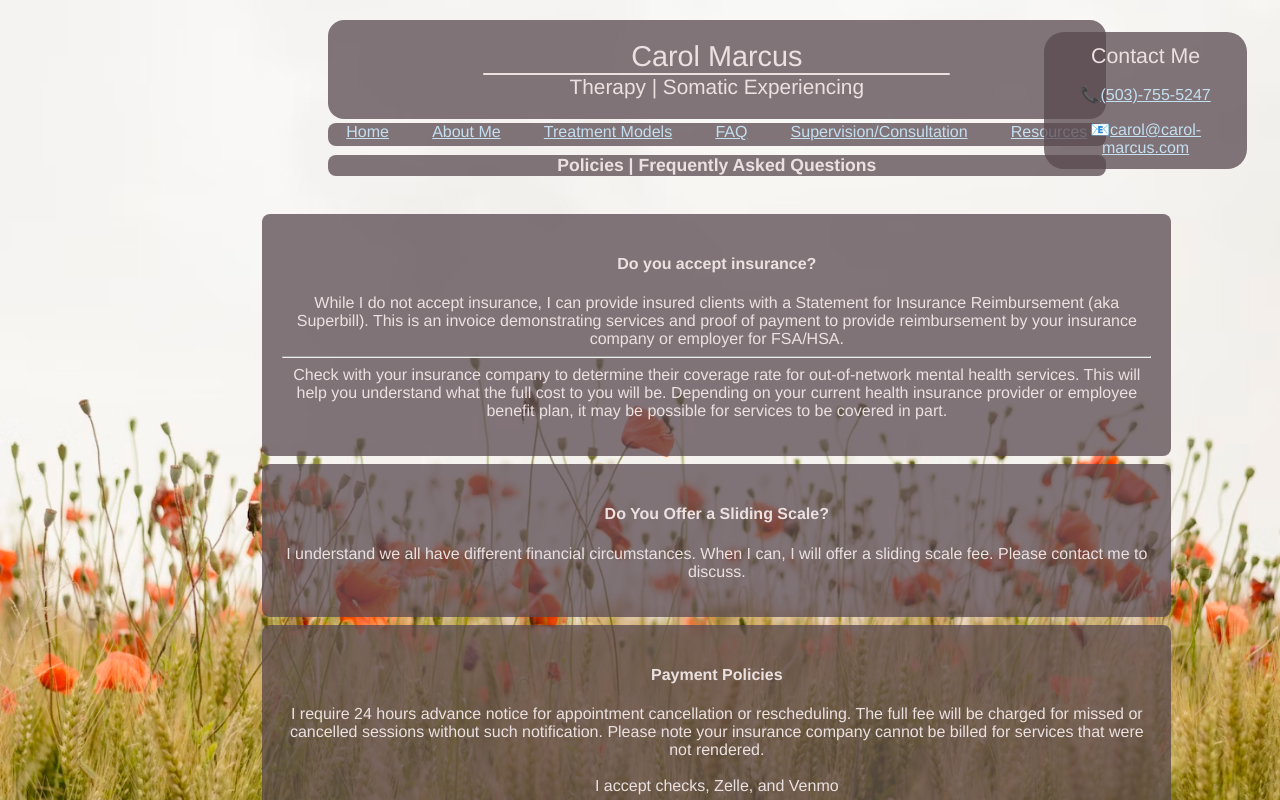
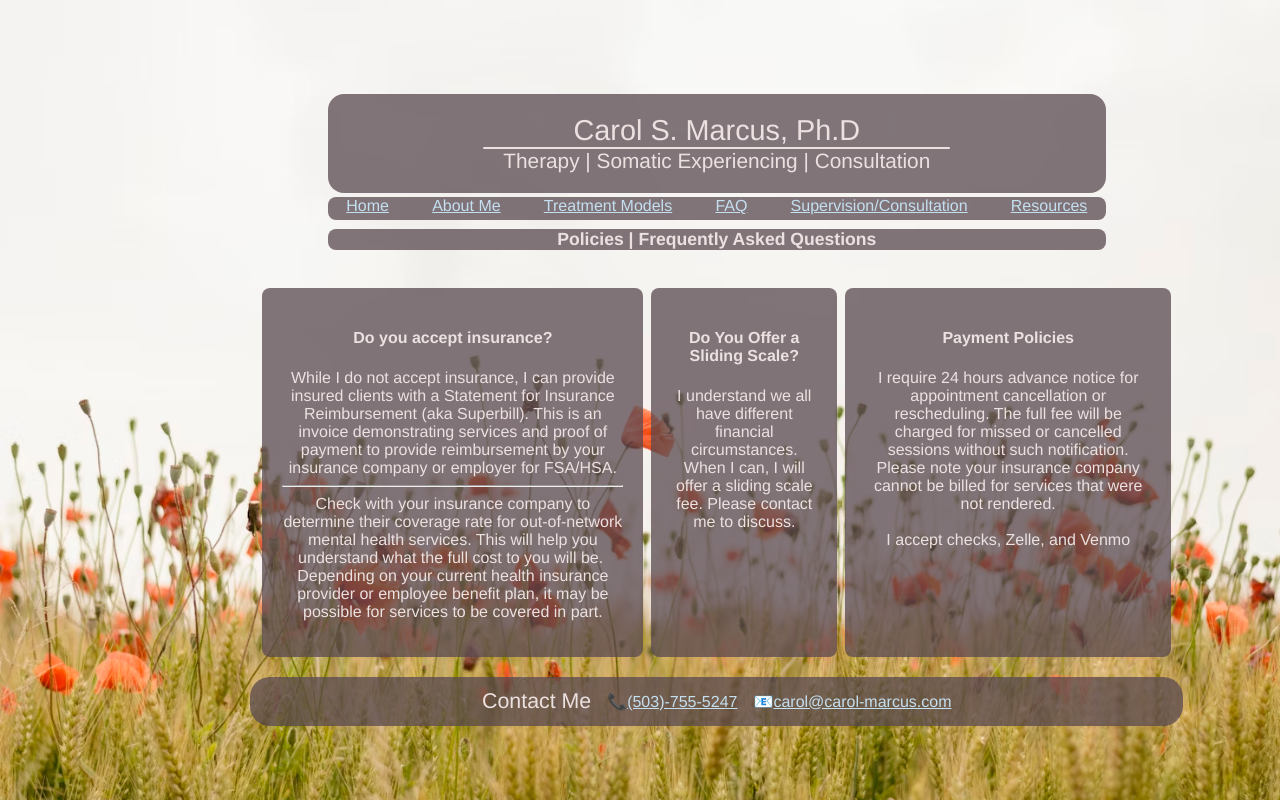
Before and after one commit to PatOConnor/carolsite, a React (Create React App) app: page /faq in a window 1280 px wide. Built offline with nearby package versions, Linux system fonts and the light colour scheme.

Commit message:
site fix
reattached images and fixed broken flexboxes

```diff
--- a/package.json
+++ b/package.json
@@ -1,6 +1,7 @@
 {
   "name": "carolwebsite",
   "version": "0.1.0",
+  "homepage": "https://patoconnor.github.io/carolsite",
   "private": true,
   "dependencies": {
     "cra-template": "1.2.0",
@@ -11,6 +12,8 @@
     "react-scripts": "5.0.1"
   },
   "scripts": {
+    "predeploy": "npm run build",
+    "deploy": "gh-pages -d build",
     "start": "react-scripts start",
     "build": "react-scripts build",
     "test": "react-scripts test",
@@ -33,5 +36,8 @@
       "last 1 firefox version",
       "last 1 safari version"
     ]
+  },
+  "devDependencies": {
+    "gh-pages": "^6.3.0"
   }
 }
--- a/src/App.css
+++ b/src/App.css
@@ -123,8 +123,10 @@
 
   .horizontal-layout {
     flex-direction: row;
-    flex-wrap: wrap;
-    justify-items: center;
+  }
+
+  .wrap {
+  flex-wrap: wrap;
   }
 
   .vertical-layout {
@@ -292,8 +294,8 @@ font-size: 1.3em;
 }
 
 .body-section-content-container{
-  display:flex;
-  flex-direction: column;
+  /* display:flex; */
+  /* flex-direction: column; */
   gap: 8px;
 
 }
@@ -348,9 +350,7 @@ font-size: 1.3em;
 
   }
 
-  .body-section {
-    flex-direction: row;
-  }
+
 
   .body-section > img {
     /* max-height: 500px; */
@@ -368,15 +368,13 @@ font-size: 1.3em;
 
     display: flex;
 
-    margin-top: 20vh;
+    /* margin-top: 20vh;
     position: absolute;
-
-
     left: 80vw;
     top: -16vh;
     width: 14vw;
+    flex-direction: column; */
 
-    flex-direction: column;
   }
 
   .contact-image {
--- a/src/components/Header.jsx
+++ b/src/components/Header.jsx
@@ -16,11 +16,11 @@ import { Link } from "react-router";
     return (
         <header>
             <div className="logo-container">
-                <div className="logo-top">Carol Marcus</div>
+                <div className="logo-top">Carol S. Marcus, Ph.D</div>
                 <div className="logo-dividing-bar"></div>
-                <div className="logo-bottom">Therapy | Somatic Experiencing </div>
+                <div className="logo-bottom">Therapy | Somatic Experiencing | Consultation</div>
             </div>
-            <div className="header-links-container">
+            <div className="header-links-container wrap">
                 {links.map(linkData => <Link to={linkData.linkUrl}>{linkData.text}</Link>)}
             </div>
         </header>
--- a/src/pages/Main.jsx
+++ b/src/pages/Main.jsx
@@ -45,21 +45,21 @@ const Main = () => {
 
     const creekImage = {
         imageID: "creek",
-        imageSrc: "./img/creek.bmp",
+        imageSrc: "./carolsite/img/creek.bmp",
         imageAlt:"Creek in Willamette Valley",
         imageStyle: ""
     }
 
     const horsesImage = {
         imageID: "horses",
-        imageSrc: './img/horses.avif',
+        imageSrc: './carolsite/img/horses.avif',
         imageAlt: "horses",
         imageStyle: "",
     }
 
     const carolImage = {
         imageID: "carol1",
-        imageSrc: './img/carol1.bmp',
+        imageSrc: './carolsite/img/carol1.bmp',
         imageAlt: "picture of carol",
         imageStyle: 'contact-image'
     }
--- a/src/pages/TreatmentModels.jsx
+++ b/src/pages/TreatmentModels.jsx
@@ -11,7 +11,7 @@ const TreatmentModels = () => {
                     —Bessel A. ven der Kolk
                 </p>
             </div>
-
+            {/* This structuring gives a 2 column layout */}
             <div className="flex horizontal-layout">
                 <div className="body-section">
                     <SectionBlurb headerText="Somatic Experiencing (SE):" bodyText="A growing number of therapies understand that fundamental change sometimes occurs in a more experiential, non-verbal manner. We now have a growing understanding of the way our bodies and not just our minds process and store difficult or overwhelming experiences. Working to increase awareness of stuck or habitual ways of responding can free some of these areas of difficulty or rigidity or can bring more stability to someone who often experiences states of overwhelm and chaos or, conversely, states of dissociation and freeze. " />
```
Also changed, not shown: 1 other file (tests, documents, lock files or other folders).
